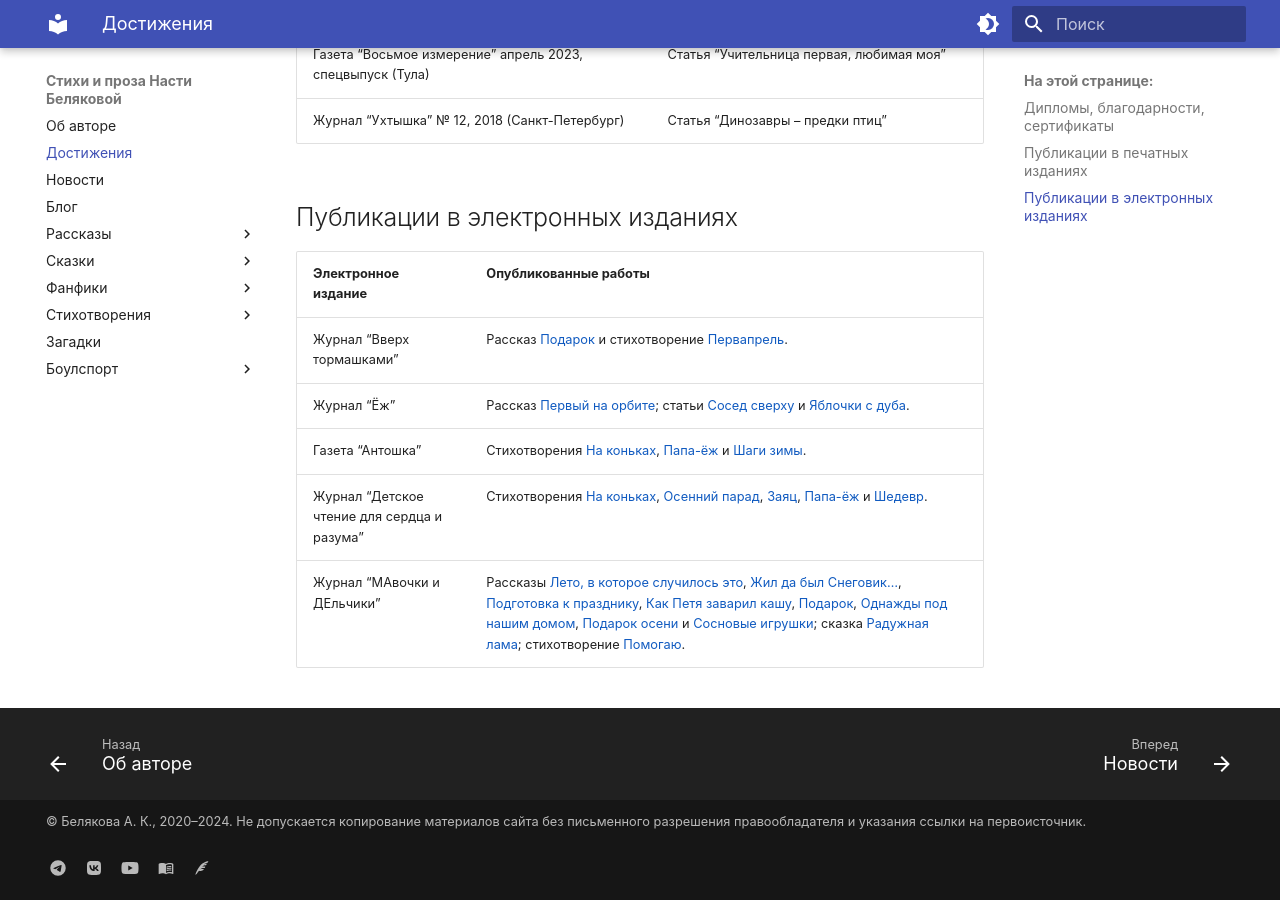
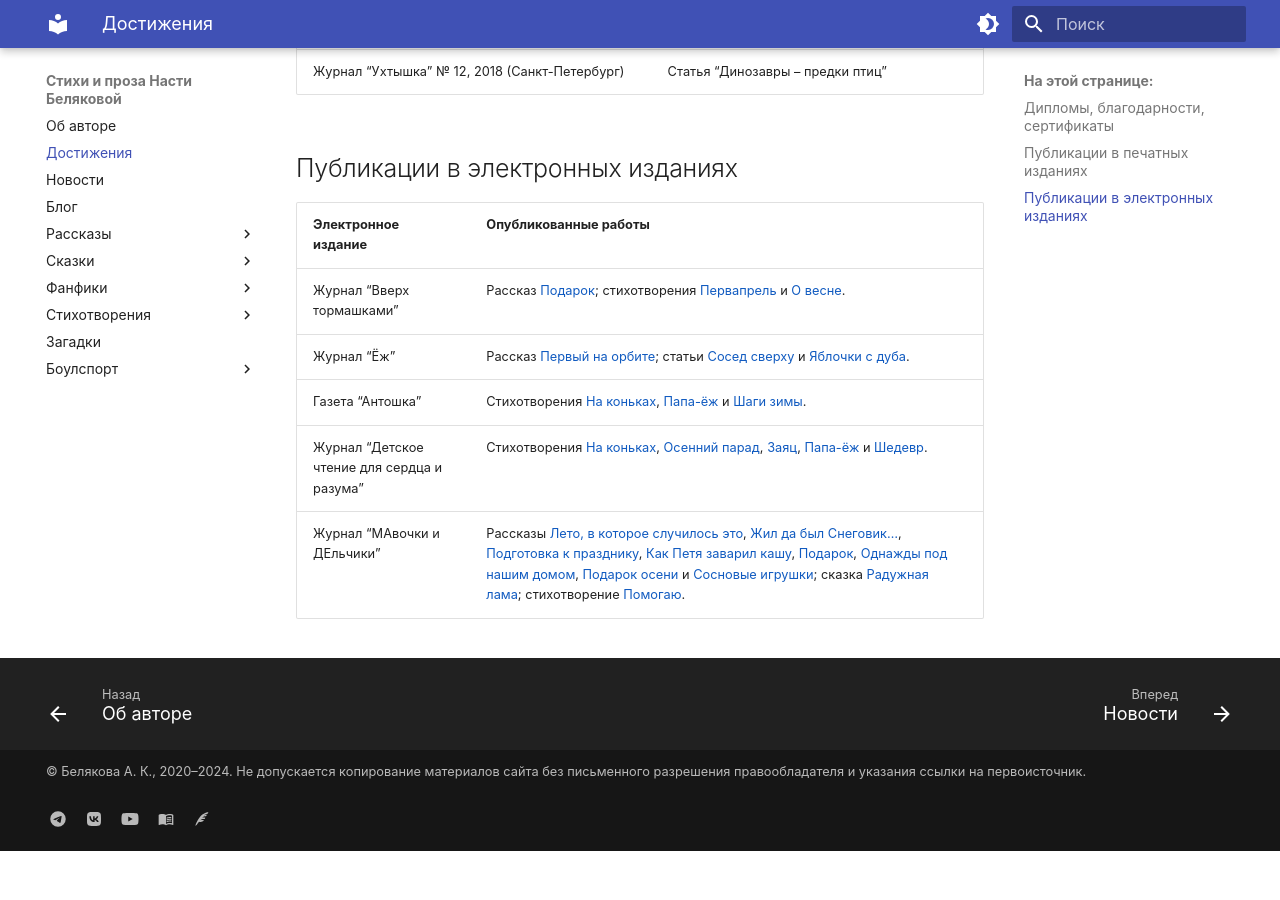
Before and after one commit to lib-beliakova/lib-beliakova.github.io, an MkDocs documentation site: the page built from docs/achievements.md, in a window 1280 px wide and 900 px high, scrolled down 3443 px. Built offline with MkDocs 1.6.1 and Material for MkDocs 9.7.7, drawn with Linux system fonts in a browser that asks for light colours; after the commit the page ends 4294 px from its top, so only the background shows below that.

Commit message:
Update achievements

```diff
--- a/docs/achievements.md
+++ b/docs/achievements.md
@@ -130,24 +130,29 @@
 </div>
 <!--8-->
 <div class="lb-row">
-  <div class="lb-column-4">
+  <div class="lb-column-5">
     <img src="../images/achievements/gratitude.jpg"
          onclick="openModal();currentSlide(22)"
          class="lb-hover-shadow">
   </div>
-  <div class="lb-column-4">
+  <div class="lb-column-5">
     <img src="../images/achievements/gramota-detlit-poetry.jpg"
          onclick="openModal();currentSlide(23)"
          class="lb-hover-shadow">
   </div>
-  <div class="lb-column-4">
+  <div class="lb-column-5">
     <img src="../images/achievements/gramota-detlit-prose.jpg"
          onclick="openModal();currentSlide(24)"
          class="lb-hover-shadow">
   </div>
-  <div class="lb-column-4">
+  <div class="lb-column-5">
     <img src="../images/achievements/sertificate.jpg"
          onclick="openModal();currentSlide(25)"
+         class="lb-hover-shadow">
+  </div>
+  <div class="lb-column-5">
+    <img src="../images/achievements/diplom-delalandia.jpg"
+         onclick="openModal();currentSlide(26)"
          class="lb-hover-shadow">
   </div>
 </div>
@@ -314,41 +319,45 @@
     </div>
     <!--26-->
     <div class="lb-mySlides">
-      <img src="../images/achievements/diplom-strana.jpg" style="width:100%">
+      <img src="../images/achievements/diplom-delalandia.jpg" style="width:100%">
     </div>
     <!--27-->
     <div class="lb-mySlides">
-      <img src="../images/achievements/vsm-magistr.jpg" style="width:100%">
+      <img src="../images/achievements/diplom-strana.jpg" style="width:100%">
     </div>
     <!--28-->
     <div class="lb-mySlides">
-      <img src="../images/achievements/gramota-detlit-spring.jpg" style="width:100%">
+      <img src="../images/achievements/vsm-magistr.jpg" style="width:100%">
     </div>
     <!--29-->
     <div class="lb-mySlides">
-      <img src="../images/achievements/vsm-diplom.jpg" style="width:100%">
+      <img src="../images/achievements/gramota-detlit-spring.jpg" style="width:100%">
     </div>
     <!--30-->
     <div class="lb-mySlides">
-      <img src="../images/achievements/diplom-sestra-talanta.jpg" style="width:100%">
+      <img src="../images/achievements/vsm-diplom.jpg" style="width:100%">
     </div>
     <!--31-->
     <div class="lb-mySlides">
-      <img src="../images/achievements/second-sertificate.jpg" style="width:100%">
+      <img src="../images/achievements/diplom-sestra-talanta.jpg" style="width:100%">
     </div>
     <!--32-->
     <div class="lb-mySlides">
-      <img src="../images/achievements/third-sertificate.jpg" style="width:100%">
+      <img src="../images/achievements/second-sertificate.jpg" style="width:100%">
     </div>
     <!--33-->
     <div class="lb-mySlides">
-      <img src="../images/achievements/sertificate-Literary-course-for-bloggers.jpg" style="width:100%">
+      <img src="../images/achievements/third-sertificate.jpg" style="width:100%">
     </div>
     <!--34-->
     <div class="lb-mySlides">
+      <img src="../images/achievements/sertificate-Literary-course-for-bloggers.jpg" style="width:100%">
+    </div>
+    <!--35-->
+    <div class="lb-mySlides">
       <img src="../images/achievements/sertificate-Skazkotvorenie.jpg" style="width:100%">
     </div>
-    <!--35-->
+    <!--36-->
     <div class="lb-mySlides">
       <img src="../images/achievements/sertificate-We-are-beginners-poets.jpg" style="width:100%">
     </div>
@@ -410,7 +419,7 @@
 
 | Электронное издание                                         | Опубликованные работы                                |
 |-------------------------------------------------------------|------------------------------------------------------|
-| Журнал "Вверх тормашками"                                   | Рассказ [Подарок](stories/present-mashka.md) и стихотворение [Первапрель](poems/april.md). |
+| Журнал "Вверх тормашками"                                   | Рассказ [Подарок](stories/present-mashka.md); стихотворения [Первапрель](poems/april.md) и [О весне](poems/about-spring.md). |
 | Журнал "Ёж"                                                 | Рассказ [Первый на орбите](stories/first-in-orbit.md); статьи [Сосед сверху](blog/posts/upstairs-neighbor.md) и [Яблочки с дуба](blog/posts/oak-apples.md). |
 | Газета "Антошка"                                            | Стихотворения [На коньках](poems/skating.md), [Папа-ёж](poems/dad-hedgehog.md) и [Шаги зимы](poems/winter.md). |
 | Журнал "Детское чтение для сердца и разума"                 | Стихотворения [На коньках](poems/skating.md), [Осенний парад](poems/autumn-parade.md), [Заяц](poems/the-hare.md), [Папа-ёж](poems/dad-hedgehog.md) и [Шедевр](poems/masterpiece.md). |
```
Also changed, not shown: other parts of docs/achievements.md (+10 -10 lines), docs/images/achievements/diplom-delalandia.jpg (added).
